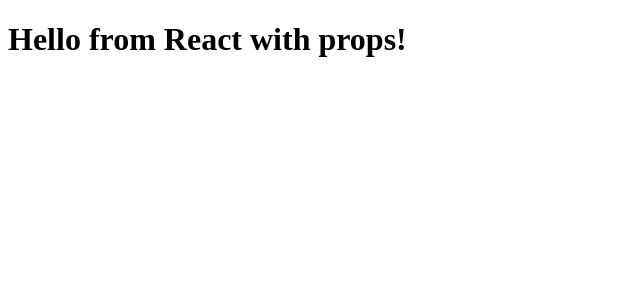
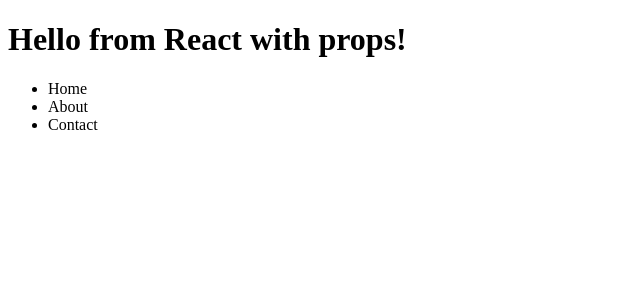
Before and after one commit to rickyalmeidadev/conceitos-reactjs-rocketseat, a React app: page / in a window 1280 px wide. Shown: the top 300 px of the page, without its empty margins (0-640 px from the left). Built offline with nearby package versions, Linux system fonts and the light colour scheme.

Commit message:
feat: pass children to Header component

```diff
--- a/src/App.js
+++ b/src/App.js
@@ -3,7 +3,15 @@
 import Header from './components/Header';
 
 const App = () => {
-  return <Header title="Hello from React with props!" />;
+  return (
+    <Header title="Hello from React with props!">
+      <ul>
+        <li>Home</li>
+        <li>About</li>
+        <li>Contact</li>
+      </ul>
+    </Header>
+  );
 };
 
 export default App;
--- a/src/components/Header/index.js
+++ b/src/components/Header/index.js
@@ -1,9 +1,11 @@
 import React from 'react';
 
-const Header = ({ title }) => {
+const Header = ({ title, children }) => {
   return (
     <header>
       <h1>{title}</h1>
+
+      {children}
     </header>
   );
 };
```
